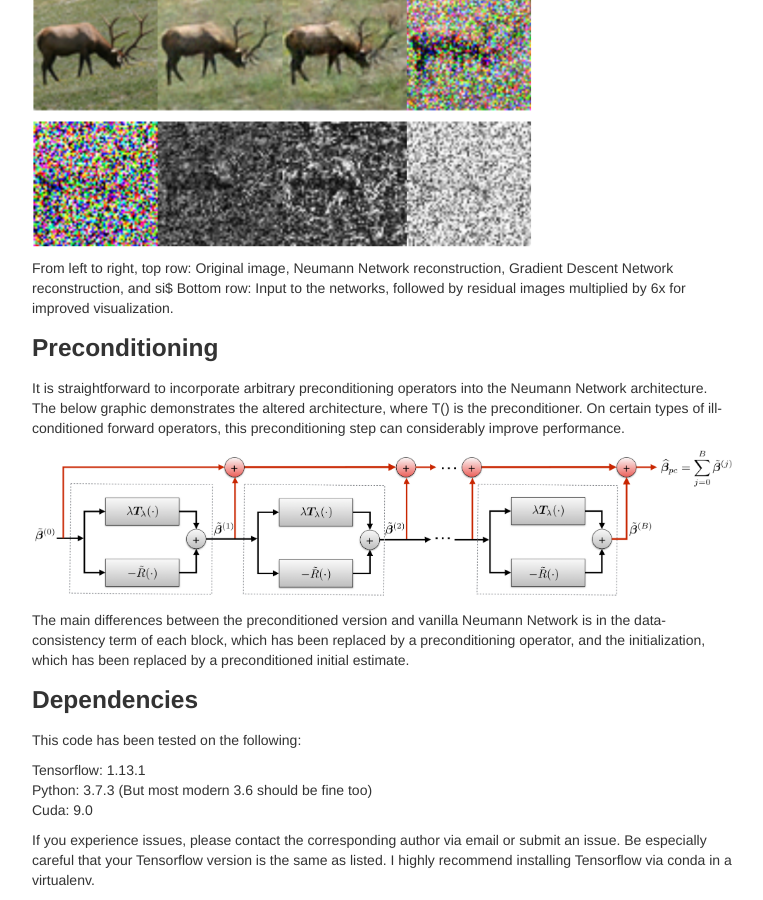
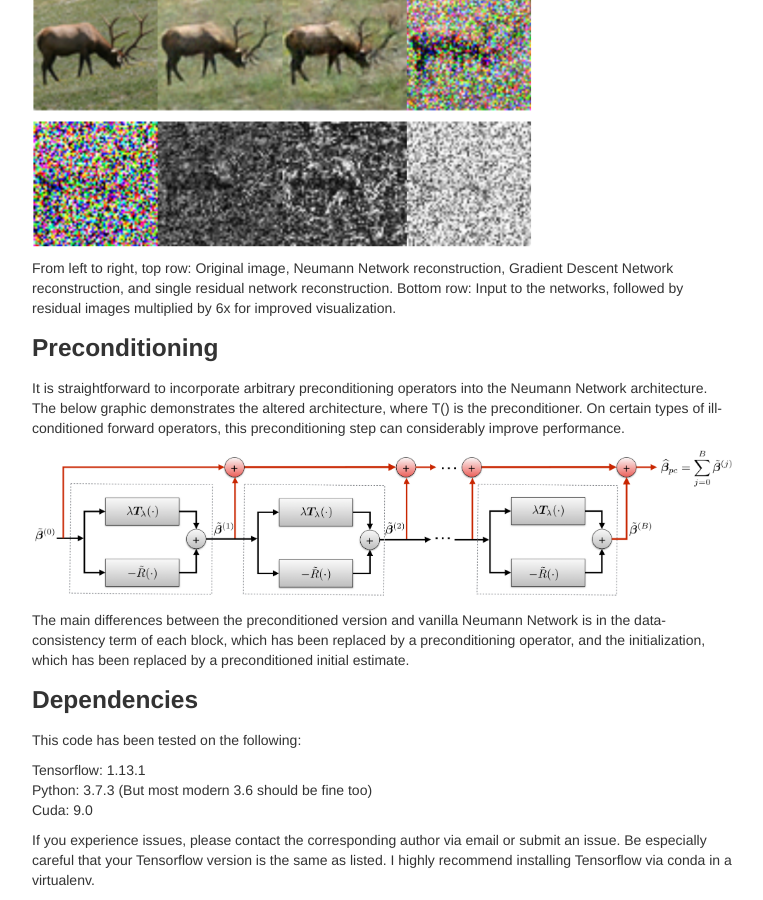
Before and after one commit to dgilton/neumann_networks, a Jekyll site: the page built from index.md, in a window 1280 px wide and 900 px high, scrolled down 1915 px. Shown: the whole window, without its empty margins (258-1021 px from the left). Built offline with Jekyll 4.4.1, drawn with Linux system fonts in a browser that asks for light colours.

Commit message:
Fixing typo

```diff
--- a/index.md
+++ b/index.md
@@ -64,14 +64,16 @@ Bottom row: Image mask and
 
 <img src="images/celeba_deblur.png" width="500">
 
-From left to right, top row: Original image, Neumann Network reconstruction, Gradient Descent Network reconstruction, and single residual network reconstruction.
+From left to right, top row: Original image, Neumann Network reconstruction,
+Gradient Descent Network reconstruction, and single residual network reconstruction.
 Bottom row: Input to the networks, followed by residual images multiplied by 6x for improved visualization.
 
 #### STL10 Compressed Sensing
 
 <img src="images/stl10_cs.png" width="500">
 
-From left to right, top row: Original image, Neumann Network reconstruction, Gradient Descent Network reconstruction, and si$
+From left to right, top row: Original image, Neumann Network reconstruction,
+Gradient Descent Network reconstruction, and single residual network reconstruction.
 Bottom row: Input to the networks, followed by residual images multiplied by 6x for improved visualization.
 
 ### Preconditioning
```
